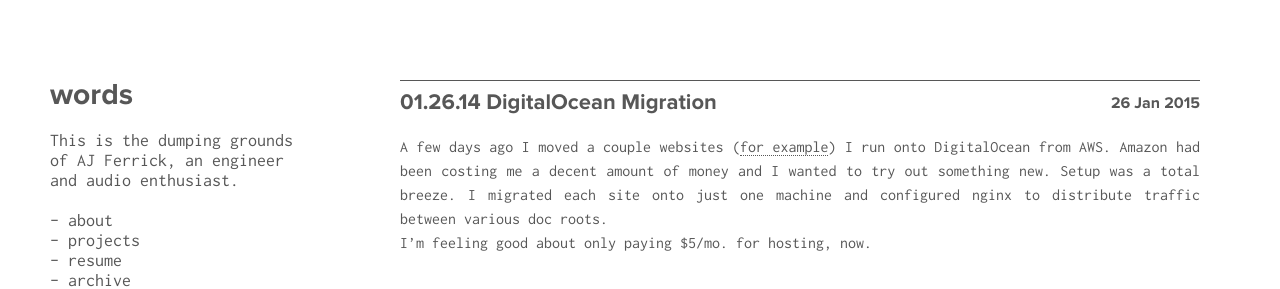
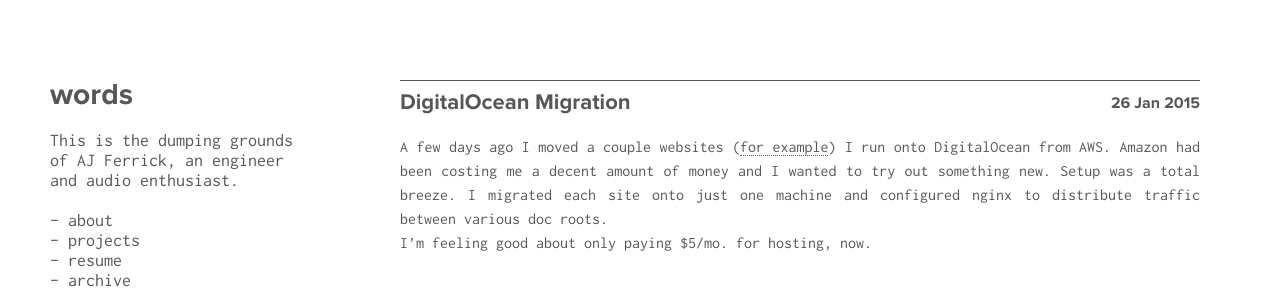
Before and after one commit to ajferrick/blog, a Jekyll site: the page built from _posts/2015-01-26-digital-ocean-migration.md, in a window 1280 px wide. Shown: the top 289 px of the page. Built offline with Jekyll 4.4.1, drawn with Linux system fonts in a browser that asks for light colours; nearby versions of some CDN libraries.

Commit message:
Remove date from title

```diff
--- a/_posts/2015-01-26-digital-ocean-migration.md
+++ b/_posts/2015-01-26-digital-ocean-migration.md
@@ -1,6 +1,6 @@
 ---
 layout: post
-title: 01.26.14 DigitalOcean Migration
+title: DigitalOcean Migration
 ---
 
 A few days ago I moved a couple websites ([for example](http://isdickalive.com)) I run onto DigitalOcean from AWS. Amazon had been costing me a decent amount of money and I wanted to try out something new. Setup was a total breeze. I migrated each site onto just one machine and configured nginx to distribute traffic between various doc roots.
```
